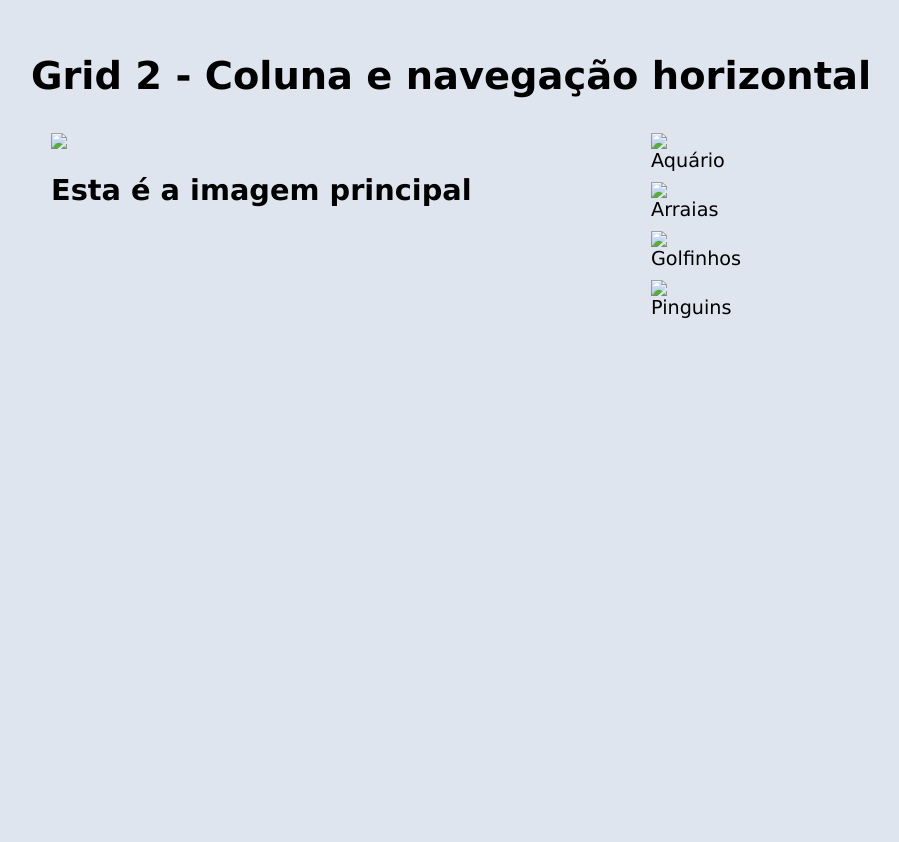
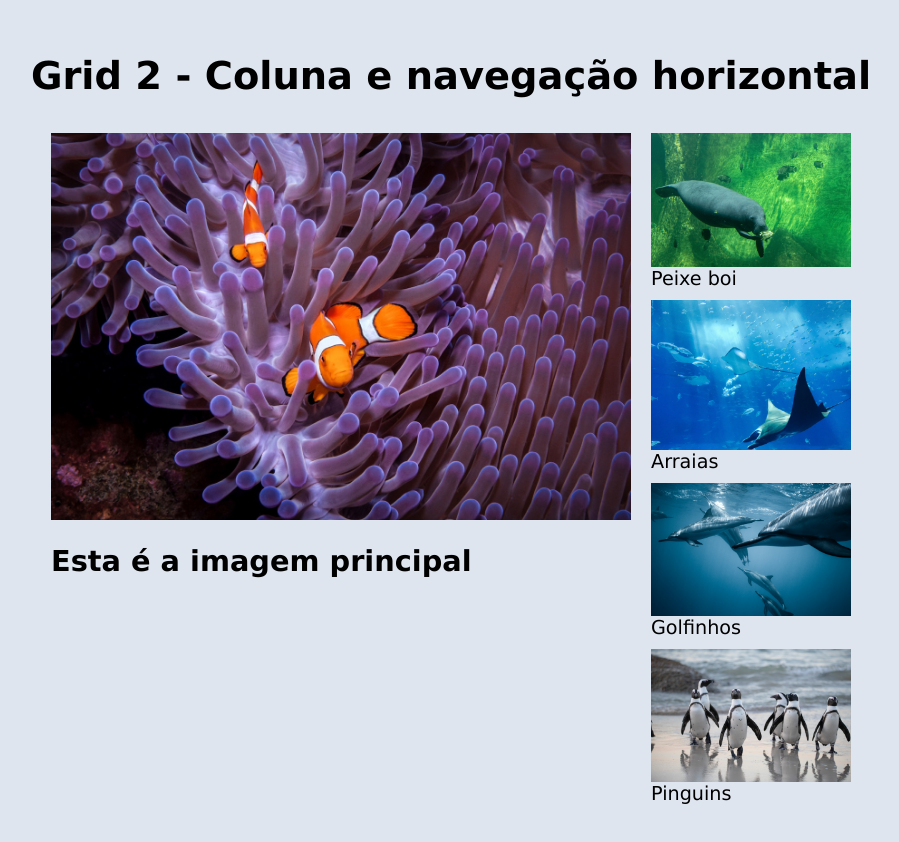
Before and after one commit to NadLuz/LayoutsResponsivos, a plain HTML site: page Aquario/index.html in a window 1280 px wide. Shown: the part 1380-2222 px from the top of the page, without its empty margins (189-1088 px from the left). Before the commit the page ends 1819 px from the top, so only its background shows below. Drawn offline with Linux system fonts and the light colour scheme.

Commit message:
Update index.html

```diff
--- a/Aquario/index.html
+++ b/Aquario/index.html
@@ -98,24 +98,24 @@
 
     <section class="grid2">
       <div class="principal">
-        <img src="img/aquario3.jpg">
+        <img src="assets/aquario3.jpg">
         <h2>Esta é a imagem principal</h2>
       </div>
       <div class="sidebar">
         <div>
-          <img src="img/aquario4.jpg">
-          <p>Aquário</p>
+          <img src="assets/aquario4.jpg">
+          <p>Peixe boi</p>
         </div>
         <div>
-          <img src="img/aquario6.jpg">
+          <img src="assets/aquario6.jpg">
           <p>Arraias</p>
         </div>
         <div>
-          <img src="img/aquario1.jpg">
+          <img src="assets/aquario1.jpg">
           <p>Golfinhos</p>
         </div>
         <div>
-          <img src="img/aquario2.jpg">
+          <img src="assets/aquario2.jpg">
           <p>Pinguins</p>
         </div>
       </div>
```
